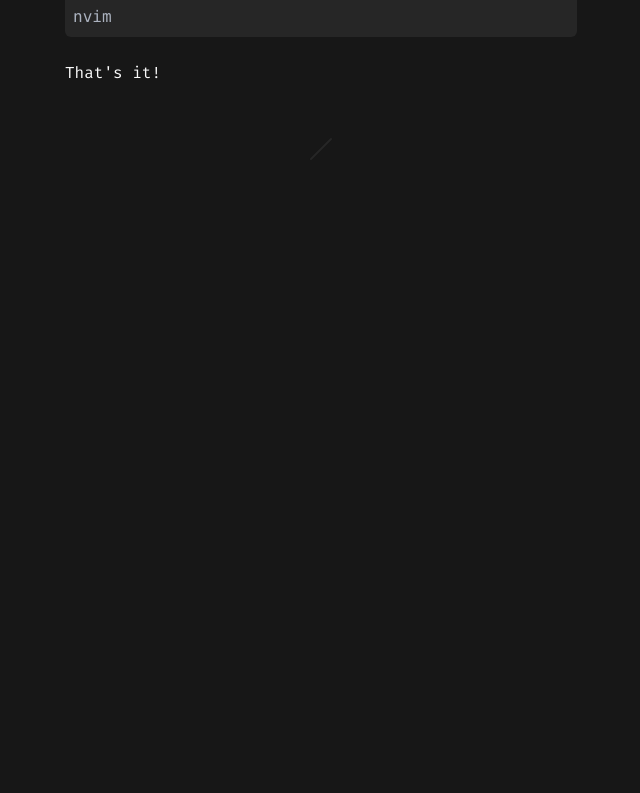
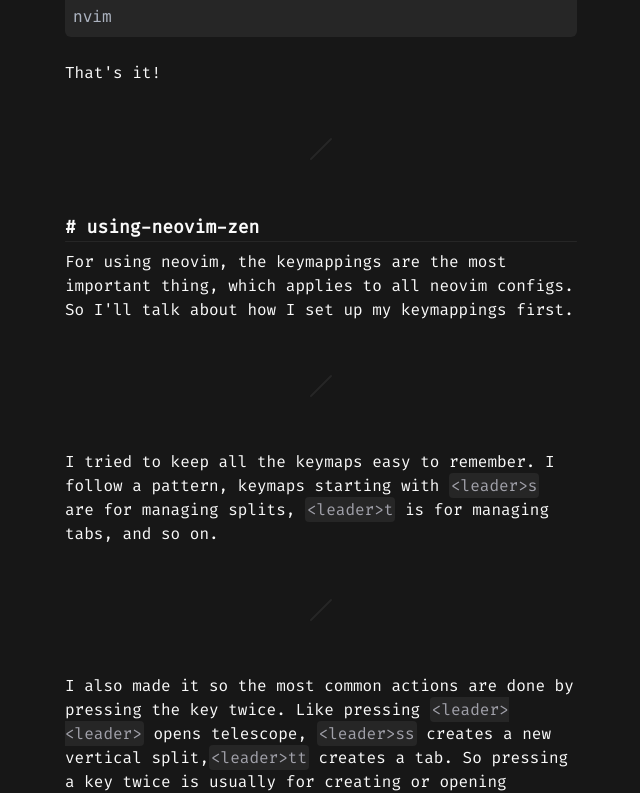
Before and after one commit to maxhu08/maxhu.dev, a Next.js app: page /neovim-zen in a window 1280 px wide. Shown: the part 2837-3630 px from the top of the page, without its empty margins (319-959 px from the left). Before the commit the page ends 3290 px from the top, so only its background shows below. Built offline with nearby package versions, Linux system fonts and the light colour scheme.

Commit message:
add more info to neovim-zen page and more

```diff
--- a/app/neovim-zen/page.tsx
+++ b/app/neovim-zen/page.tsx
@@ -47,8 +47,9 @@ const Page: NextPage = () => {
       <br />
       <FancyContent>
         While following the video, I customized things such keymaps and how
-        plugins are configured. I also added plugins like <Q>noice.nvim</Q> and
-        replaced <Q>alpha.nvim</Q> with <Q>dashboard.nvim</Q>
+        plugins are configured. I also added plugins like <Q>noice.nvim</Q> and{" "}
+        <Q>flash.nvim</Q>. I also replaced <Q>alpha.nvim</Q> with{" "}
+        <Q>dashboard.nvim</Q>
       </FancyContent>
       <br />
       <FancyContent>
@@ -139,6 +140,34 @@ nvim
       <br />
       <FancyContent>That's it!</FancyContent>
       <FancyGap />
+      <FancyHeader title="using-neovim-zen" />
+      <FancyContent>
+        For using neovim, the keymappings are the most important thing, which
+        applies to all neovim configs. So I'll talk about how I set up my
+        keymappings first.
+      </FancyContent>
+      <FancyGap />
+      <FancyContent>
+        I tried to keep all the keymaps easy to remember. I follow a pattern,
+        keymaps starting with <Q>{"<leader>s"}</Q> are for managing splits,{" "}
+        <Q>{"<leader>t"}</Q> is for managing tabs, and so on.
+      </FancyContent>
+      <FancyGap />
+      <FancyContent>
+        I also made it so the most common actions are done by pressing the key
+        twice. Like pressing <Q>{"<leader><leader>"}</Q> opens telescope,{" "}
+        <Q>{"<leader>ss"}</Q> creates a new vertical split,
+        <Q>{"<leader>tt"}</Q> creates a tab. So pressing a key twice is usually
+        for creating or opening something new. Except for the file tree,{" "}
+        <Q>nvim-tree</Q> which is opened with <Q>{"<leader>e"}</Q>
+      </FancyContent>
+      <FancyGap />
+      <FancyContent>
+        Next, I made it so pressing a key then <Q>l</Q> closes it. For example
+        closing the current focused split is just <Q>{"<leader>sl"}</Q> and
+        closing a tab is just <Q>{"<leader>tl"}</Q>. I usually remember it as l
+        stands for `lose` and l is also easier to press than x for me.
+      </FancyContent>
     </PageContainer>
   );
 };
--- a/components/fancy/fancy-youtube-embed.tsx
+++ b/components/fancy/fancy-youtube-embed.tsx
@@ -7,7 +7,7 @@ interface FancyYoutubeEmbedProps {
 export const FancyYoutubeEmbed: FC<FancyYoutubeEmbedProps> = ({ videoId }) => {
   return (
     <div>
-      <br />
+      <br className="select-none" />
       <div className="w-full aspect-video bg-neutral-300 dark:bg-neutral-800 rounded-md overflow-hidden">
         <iframe
           className="w-full aspect-video"
@@ -15,7 +15,7 @@ export const FancyYoutubeEmbed: FC<FancyYoutubeEmbedProps> = ({ videoId }) => {
           allowFullScreen
         ></iframe>
       </div>
-      <br />
+      <br className="select-none" />
     </div>
   );
 };
```
